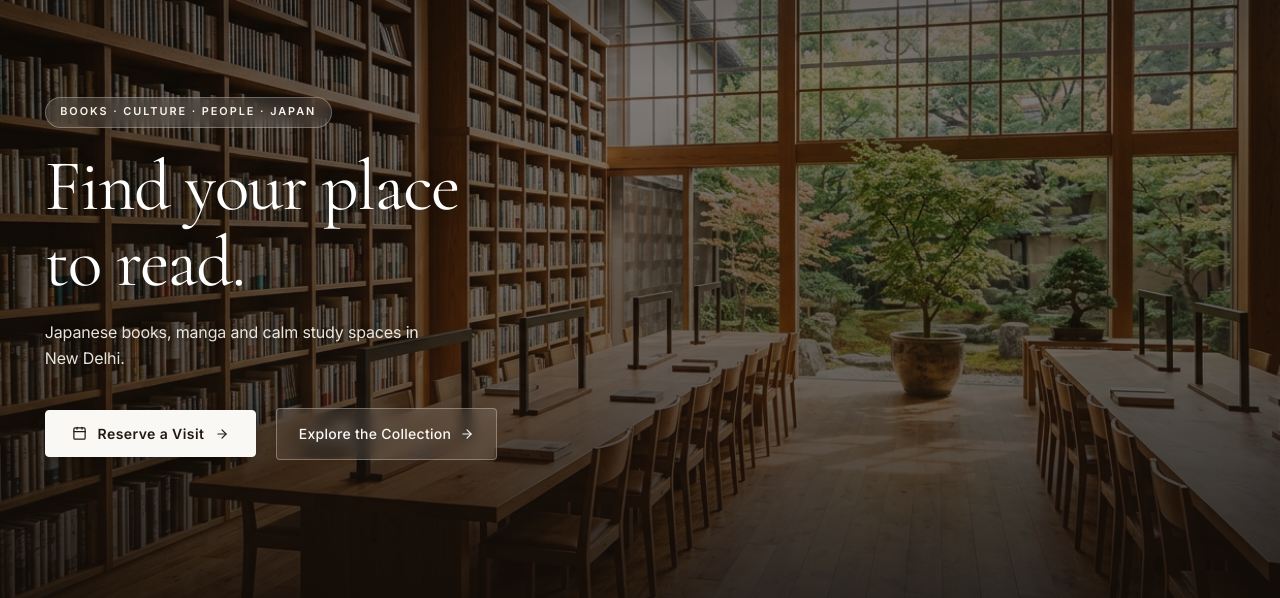
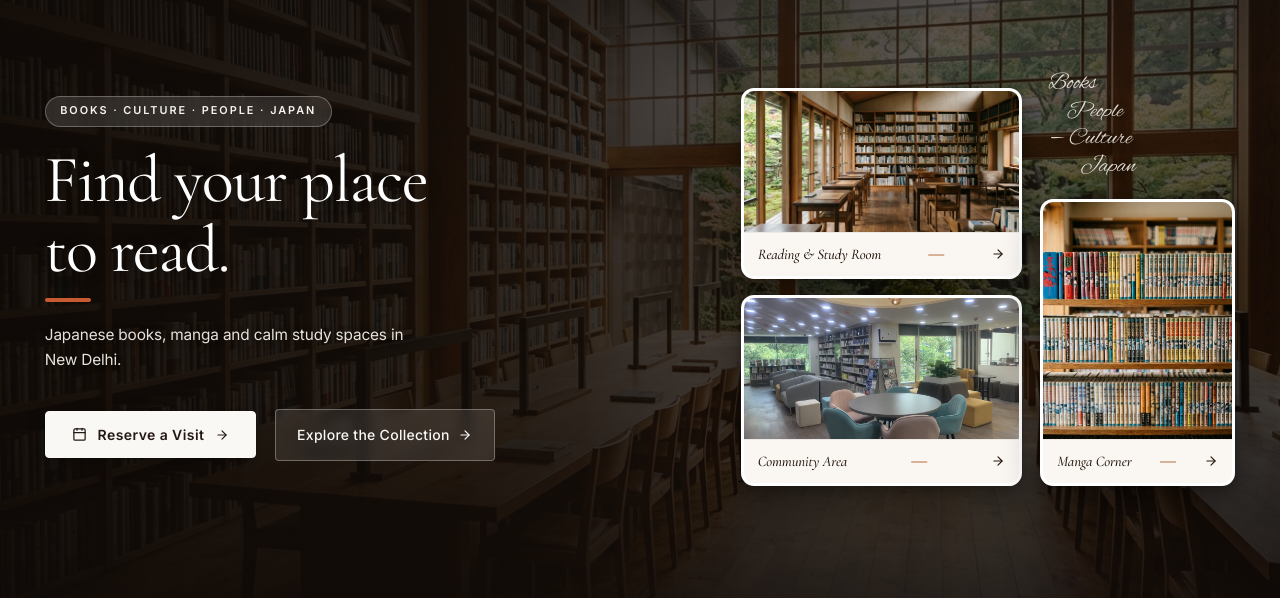
Before and after one commit to Deepjyoti78/Libaray-mangement-, a React (Vite) app: page / in a window 1280 px wide. Shown: the part 146-744 px from the top of the page. Built offline with nearby package versions, Linux system fonts and the light colour scheme; no server answers.

Commit message:
feat(all): sync theme fixes and public site responsiveness

```diff
--- a/index.html
+++ b/index.html
@@ -8,7 +8,7 @@
     <title>Library · Books, Culture & Japan in New Delhi</title>
     <link rel="preconnect" href="https://fonts.googleapis.com" />
     <link rel="preconnect" href="https://fonts.gstatic.com" crossorigin />
-    <link href="https://fonts.googleapis.com/css2?family=Cormorant+Garamond:ital,wght@0,300;0,400;0,500;0,600;0,700;1,300;1,400;1,500&family=Inter:wght@300;400;500;600&display=swap" rel="stylesheet" />
+    <link href="https://fonts.googleapis.com/css2?family=Alex+Brush&family=Caveat:wght@400;600&family=Cormorant+Garamond:ital,wght@0,300;0,400;0,500;0,600;0,700;1,300;1,400;1,500&family=Inter:wght@300;400;500;600&display=swap" rel="stylesheet" />
   </head>
   <body>
     <div id="root"></div>
--- a/src/components/HeroSection.jsx
+++ b/src/components/HeroSection.jsx
@@ -4,6 +4,14 @@ export default function HeroSection({ onBookSlot }) {
   const handleExploreClick = (e) => {
     e.preventDefault();
     const target = document.querySelector('#info-strip') || document.querySelector('#collections') || document.querySelector('#about');
+    if (target) {
+      target.scrollIntoView({ behavior: 'smooth' });
+    }
+  };
+
+  const handleSpaceClick = (e, targetId) => {
+    e.preventDefault();
+    const target = document.querySelector(targetId);
     if (target) {
       target.scrollIntoView({ behavior: 'smooth' });
     }
@@ -24,6 +32,8 @@ export default function HeroSection({ onBookSlot }) {
       </div>
 
       <div className="container hero-container">
+        <div className="hero-grid-layout">
+          {/* Left Column: Editorial Headline & Actions */}
           <div className="hero-content-wrap">
             {/* Eyebrow Label */}
             <div className="hero-eyebrow-row">
@@ -34,6 +44,9 @@ export default function HeroSection({ onBookSlot }) {
             <h1 className="hero-heading-editorial">
               Find your place<br className="hero-heading-break" /> to read.
             </h1>
+
+            {/* Terracotta Accent Line */}
+            <div className="hero-heading-accent-line" aria-hidden="true" />
 
             {/* Supporting Text */}
             <p className="hero-subheading-editorial">
@@ -64,6 +77,90 @@ export default function HeroSection({ onBookSlot }) {
               </a>
             </div>
           </div>
+
+          {/* Right Column: Editorial Photo Collage (Desktop Only) */}
+          <div className="hero-collage-wrap" aria-label="Spaces Showcase Collage">
+            {/* Left Stack: Reading & Study Room + Community Area */}
+            <div className="hero-collage-left-stack">
+              {/* Card 1: Reading & Study Room */}
+              <a
+                href="#reading-room"
+                className="hero-collage-card card-study"
+                onClick={(e) => handleSpaceClick(e, '#reading-room')}
+                title="View Reading & Study Room"
+              >
+                <div className="hero-card-img-wrap">
+                  <img
+                    src="/images/reading-room.jpg"
+                    alt="Reading & Study Room"
+                    className="hero-card-img"
+                    loading="eager"
+                  />
+                </div>
+                <div className="hero-card-caption">
+                  <span className="hero-card-title">Reading &amp; Study Room</span>
+                  <span className="hero-card-dash">—</span>
+                  <ArrowRight className="hero-card-arrow" />
+                </div>
+              </a>
+
+              {/* Card 2: Community Area */}
+              <a
+                href="#community-area"
+                className="hero-collage-card card-community"
+                onClick={(e) => handleSpaceClick(e, '#community-area')}
+                title="View Community Area"
+              >
+                <div className="hero-card-img-wrap">
+                  <img
+                    src="/images/library-reading-area.webp"
+                    alt="Community Area"
+                    className="hero-card-img"
+                    loading="eager"
+                  />
+                </div>
+                <div className="hero-card-caption">
+                  <span className="hero-card-title">Community Area</span>
+                  <span className="hero-card-dash">—</span>
+                  <ArrowRight className="hero-card-arrow" />
+                </div>
+              </a>
+            </div>
+
+            {/* Right Stack: Handwritten Script Accent + Manga Corner */}
+            <div className="hero-collage-right-stack">
+              {/* Decorative Calligraphy Script Accent */}
+              <div className="hero-collage-script" aria-hidden="true">
+                <span className="script-line line-1">Books</span>
+                <span className="script-line line-2">People</span>
+                <span className="script-line line-3">— Culture</span>
+                <span className="script-line line-4">Japan</span>
+              </div>
+
+              {/* Card 3: Manga Corner */}
+              <a
+                href="#manga-corner"
+                className="hero-collage-card card-manga"
+                onClick={(e) => handleSpaceClick(e, '#manga-corner')}
+                title="View Manga Corner"
+              >
+                <div className="hero-card-img-wrap">
+                  <img
+                    src="/images/manga-corner.jpg"
+                    alt="Manga Corner"
+                    className="hero-card-img"
+                    loading="eager"
+                  />
+                </div>
+                <div className="hero-card-caption">
+                  <span className="hero-card-title">Manga Corner</span>
+                  <span className="hero-card-dash">—</span>
+                  <ArrowRight className="hero-card-arrow" />
+                </div>
+              </a>
+            </div>
+          </div>
+        </div>
       </div>
     </section>
   );
```
Also changed, not shown: src/index.css. Lines whose indentation alone changed are shown as unchanged.
